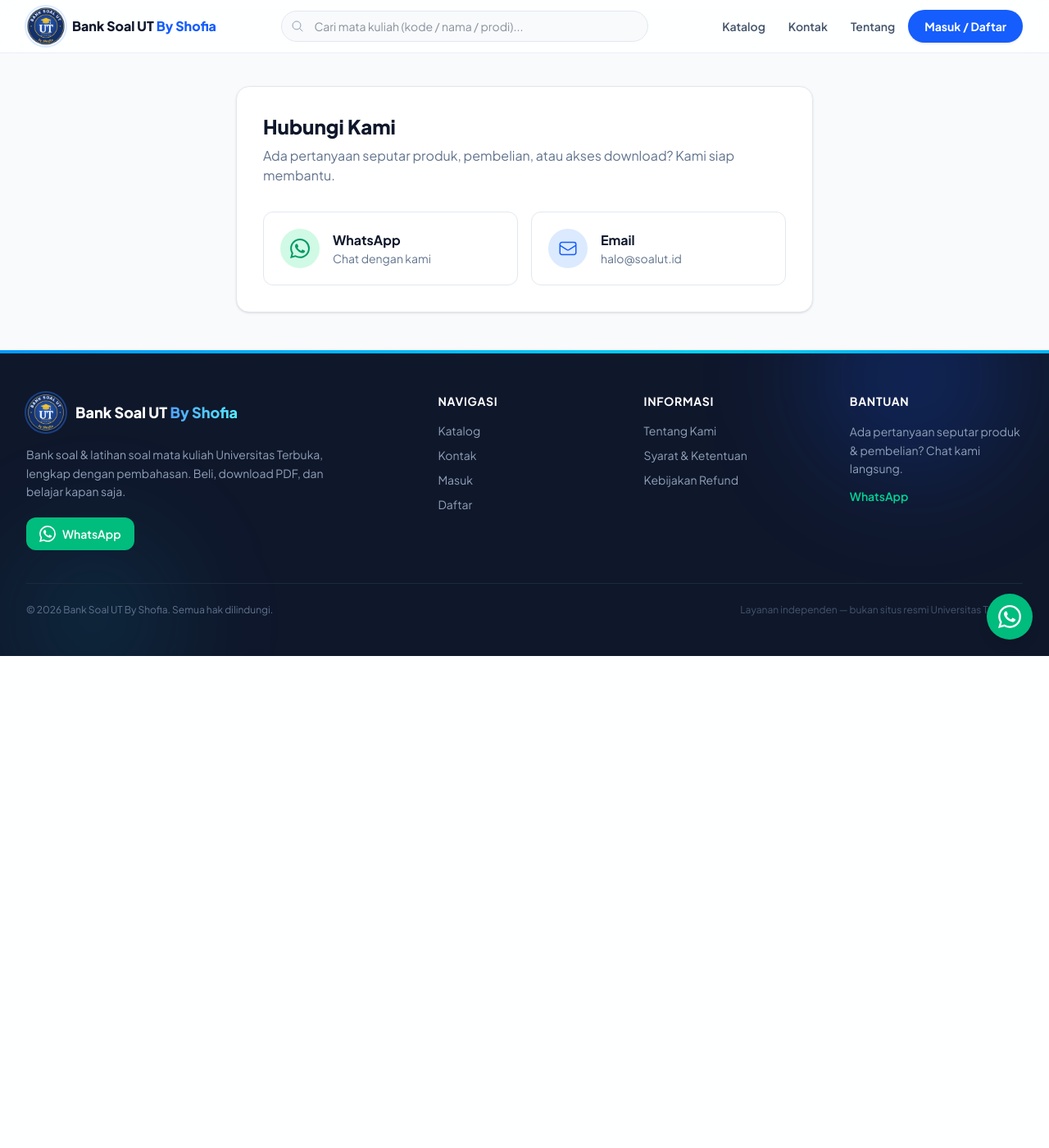
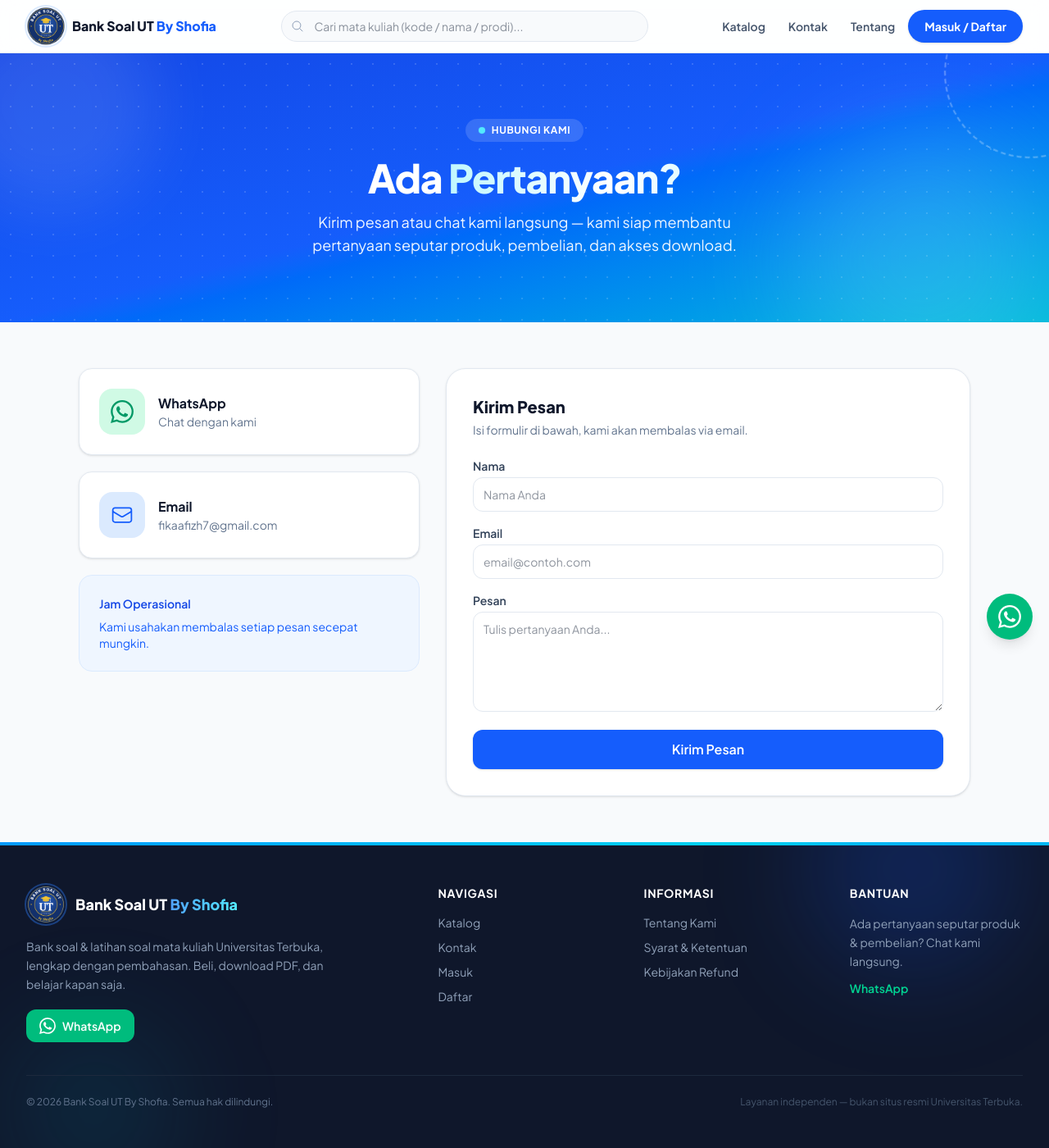
Before and after one commit to HelmiBaktir/soalutbyshofia, a Laravel app: page /kontak in a window 1280 px wide. Shown: the whole page at 82% size. Before the commit the page ends 800 px from the top, so only its background shows below. Run offline with Laravel 12, Linux system fonts and the light colour scheme; style sheets or scripts are compiled from the project's sources; some libraries are stand-ins or nearby versions.

Commit message:
Redesign halaman Kontak (full animasi) + form kirim pesan ke email

```diff
--- a/config/app.php
+++ b/config/app.php
@@ -131,6 +131,8 @@ return [
 
     'order_notification_email' => env('ADMIN_NOTIFY_EMAIL'),
 
+    'contact_email' => env('CONTACT_EMAIL', 'fikaafizh7@gmail.com'),
+
     'google_site_verification' => env('GOOGLE_SITE_VERIFICATION'),
 
 ];
--- a/resources/views/pages/kontak.blade.php
+++ b/resources/views/pages/kontak.blade.php
@@ -1,20 +1,41 @@
 @extends('layouts.app')
 
 @section('title', 'Kontak - '.config('app.name'))
+@section('meta_description', 'Hubungi Bank Soal UT By Shofia untuk pertanyaan seputar produk, pembelian, atau akses download.')
 
 @section('content')
-<div class="mx-auto max-w-3xl px-4 py-10 sm:px-6 lg:px-8">
-    <div class="rounded-2xl border border-slate-200 bg-white p-8 shadow-sm">
-        <h1 class="text-2xl font-extrabold text-slate-900">Hubungi Kami</h1>
-        <p class="mt-2 text-slate-500">Ada pertanyaan seputar produk, pembelian, atau akses download? Kami siap membantu.</p>
 
-        <div class="mt-8 grid gap-4 sm:grid-cols-2">
+{{-- HERO --}}
+<section class="relative overflow-hidden bg-gradient-to-br from-blue-700 via-blue-600 to-cyan-500">
+    <div class="absolute inset-0 opacity-15" style="background-image: radial-gradient(circle, #ffffff 1.5px, transparent 1.5px); background-size: 26px 26px;"></div>
+    <div class="pointer-events-none absolute -left-16 -top-16 h-64 w-64 rounded-full bg-white/10 blur-2xl animate-blob"></div>
+    <div class="pointer-events-none absolute -bottom-20 right-0 h-80 w-80 rounded-full bg-cyan-200/20 blur-3xl animate-blob" style="animation-delay: 2.5s;"></div>
+    <div class="pointer-events-none absolute -right-20 -top-20 h-52 w-52 rounded-full border-2 border-dashed border-white/30 animate-spin-slow"></div>
+
+    <div class="relative mx-auto max-w-4xl px-4 py-16 text-center sm:px-6 lg:px-8 lg:py-20">
+        <span class="inline-flex items-center gap-2 rounded-full bg-white/15 px-4 py-1.5 text-xs font-bold uppercase tracking-wider text-white backdrop-blur-sm animate-fade-in-up">
+            <span class="h-2 w-2 rounded-full bg-cyan-300 animate-pulse-soft"></span>
+            Hubungi Kami
+        </span>
+        <h1 class="mt-5 text-4xl font-black tracking-tight text-white animate-fade-in-up delay-100 sm:text-5xl">
+            Ada <span class="animate-gradient bg-gradient-to-r from-cyan-200 via-white to-cyan-200 bg-clip-text text-transparent">Pertanyaan?</span>
+        </h1>
+        <p class="mx-auto mt-4 max-w-xl text-lg text-blue-50 animate-fade-in-up delay-200">
+            Kirim pesan atau chat kami langsung — kami siap membantu pertanyaan seputar produk, pembelian, dan akses download.
+        </p>
+    </div>
+</section>
+
+{{-- KONTAK --}}
+<section class="mx-auto max-w-6xl px-4 py-14 sm:px-6 lg:px-8">
+    <div class="grid gap-8 lg:grid-cols-5">
+
+        {{-- Info --}}
+        <div class="space-y-5 lg:col-span-2">
             <a href="https://wa.me/6285749734405" target="_blank" rel="noopener"
-                class="flex items-center gap-4 rounded-xl border border-slate-200 p-5 transition-all duration-300 hover:border-emerald-300 hover:shadow-md">
-                <span class="flex h-12 w-12 items-center justify-center rounded-full bg-emerald-100 text-emerald-600">
-                    <svg xmlns="http://www.w3.org/2000/svg" viewBox="0 0 24 24" fill="currentColor" class="h-6 w-6">
-                        <path d="M17.472 14.382c-.297-.149-1.758-.867-2.03-.967-.273-.099-.471-.148-.67.15-.197.297-.767.966-.94 1.164-.173.199-.347.223-.644.075-.297-.15-1.255-.463-2.39-1.475-.883-.788-1.48-1.761-1.653-2.059-.173-.297-.018-.458.13-.606.134-.133.297-.347.446-.52.149-.174.198-.298.297-.497.1-.198.05-.371-.025-.52-.074-.149-.669-1.612-.916-2.207-.242-.579-.487-.5-.669-.51-.173-.008-.371-.01-.57-.01-.198 0-.52.074-.792.372-.272.297-1.04 1.016-1.04 2.479 0 1.462 1.065 2.875 1.213 3.074.149.198 2.096 3.2 5.077 4.487.709.306 1.262.489 1.694.625.712.227 1.36.195 1.871.118.571-.085 1.758-.719 2.006-1.413.248-.694.248-1.289.173-1.413-.074-.124-.272-.198-.57-.347m-5.421 7.403h-.004a9.87 9.87 0 0 1-5.031-1.378l-.361-.214-3.741.982.998-3.648-.235-.374a9.86 9.86 0 0 1-1.51-5.26c.001-5.45 4.436-9.884 9.888-9.884 2.64 0 5.122 1.03 6.988 2.898a9.825 9.825 0 0 1 2.893 6.994c-.003 5.45-4.437 9.884-9.885 9.884m8.413-18.297A11.815 11.815 0 0 0 12.05 0C5.495 0 .16 5.335.157 11.892c0 2.096.547 4.142 1.588 5.945L.057 24l6.305-1.654a11.882 11.882 0 0 0 5.683 1.448h.005c6.554 0 11.89-5.335 11.893-11.893a11.821 11.821 0 0 0-3.48-8.413Z"/>
-                    </svg>
+                class="group flex items-center gap-4 rounded-2xl border border-slate-200 bg-white p-6 shadow-sm transition-all duration-300 hover:-translate-y-1 hover:border-emerald-300 hover:shadow-lg animate-fade-in-left">
+                <span class="flex h-14 w-14 shrink-0 items-center justify-center rounded-2xl bg-emerald-100 text-emerald-600 transition-all duration-300 group-hover:scale-110 group-hover:bg-emerald-600 group-hover:text-white">
+                    <svg xmlns="http://www.w3.org/2000/svg" viewBox="0 0 24 24" fill="currentColor" class="h-7 w-7"><path d="M17.472 14.382c-.297-.149-1.758-.867-2.03-.967-.273-.099-.471-.148-.67.15-.197.297-.767.966-.94 1.164-.173.199-.347.223-.644.075-.297-.15-1.255-.463-2.39-1.475-.883-.788-1.48-1.761-1.653-2.059-.173-.297-.018-.458.13-.606.134-.133.297-.347.446-.52.149-.174.198-.298.297-.497.1-.198.05-.371-.025-.52-.074-.149-.669-1.612-.916-2.207-.242-.579-.487-.5-.669-.51-.173-.008-.371-.01-.57-.01-.198 0-.52.074-.792.372-.272.297-1.04 1.016-1.04 2.479 0 1.462 1.065 2.875 1.213 3.074.149.198 2.096 3.2 5.077 4.487.709.306 1.262.489 1.694.625.712.227 1.36.195 1.871.118.571-.085 1.758-.719 2.006-1.413.248-.694.248-1.289.173-1.413-.074-.124-.272-.198-.57-.347m-5.421 7.403h-.004a9.87 9.87 0 0 1-5.031-1.378l-.361-.214-3.741.982.998-3.648-.235-.374a9.86 9.86 0 0 1-1.51-5.26c.001-5.45 4.436-9.884 9.888-9.884 2.64 0 5.122 1.03 6.988 2.898a9.825 9.825 0 0 1 2.893 6.994c-.003 5.45-4.437 9.884-9.885 9.884m8.413-18.297A11.815 11.815 0 0 0 12.05 0C5.495 0 .16 5.335.157 11.892c0 2.096.547 4.142 1.588 5.945L.057 24l6.305-1.654a11.882 11.882 0 0 0 5.683 1.448h.005c6.554 0 11.89-5.335 11.893-11.893a11.821 11.821 0 0 0-3.48-8.413Z"/></svg>
                 </span>
                 <div>
                     <p class="font-bold text-slate-900">WhatsApp</p>
@@ -22,18 +43,56 @@
                 </div>
             </a>
 
-            <div class="flex items-center gap-4 rounded-xl border border-slate-200 p-5">
-                <span class="flex h-12 w-12 items-center justify-center rounded-full bg-blue-100 text-blue-600">
-                    <svg xmlns="http://www.w3.org/2000/svg" fill="none" viewBox="0 0 24 24" stroke-width="1.5" stroke="currentColor" class="h-6 w-6">
-                        <path stroke-linecap="round" stroke-linejoin="round" d="M21.75 6.75v10.5a2.25 2.25 0 0 1-2.25 2.25h-15a2.25 2.25 0 0 1-2.25-2.25V6.75m19.5 0A2.25 2.25 0 0 0 19.5 4.5h-15a2.25 2.25 0 0 0-2.25 2.25m19.5 0v.243a2.25 2.25 0 0 1-1.07 1.916l-7.5 4.615a2.25 2.25 0 0 1-2.36 0L3.32 8.91a2.25 2.25 0 0 1-1.07-1.916V6.75" />
-                    </svg>
+            <a href="mailto:fikaafizh7@gmail.com"
+                class="group flex items-center gap-4 rounded-2xl border border-slate-200 bg-white p-6 shadow-sm transition-all duration-300 hover:-translate-y-1 hover:border-blue-300 hover:shadow-lg animate-fade-in-left delay-100">
+                <span class="flex h-14 w-14 shrink-0 items-center justify-center rounded-2xl bg-blue-100 text-blue-600 transition-all duration-300 group-hover:scale-110 group-hover:bg-blue-600 group-hover:text-white">
+                    <svg xmlns="http://www.w3.org/2000/svg" fill="none" viewBox="0 0 24 24" stroke-width="1.5" stroke="currentColor" class="h-7 w-7"><path stroke-linecap="round" stroke-linejoin="round" d="M21.75 6.75v10.5a2.25 2.25 0 0 1-2.25 2.25h-15a2.25 2.25 0 0 1-2.25-2.25V6.75m19.5 0A2.25 2.25 0 0 0 19.5 4.5h-15a2.25 2.25 0 0 0-2.25 2.25m19.5 0v.243a2.25 2.25 0 0 1-1.07 1.916l-7.5 4.615a2.25 2.25 0 0 1-2.36 0L3.32 8.91a2.25 2.25 0 0 1-1.07-1.916V6.75" /></svg>
                 </span>
                 <div>
                     <p class="font-bold text-slate-900">Email</p>
-                    <p class="text-sm text-slate-500">halo@soalut.id</p>
+                    <p class="text-sm text-slate-500">fikaafizh7@gmail.com</p>
                 </div>
+            </a>
+
+            <div class="rounded-2xl border border-blue-100 bg-blue-50 p-6 animate-fade-in-left delay-200">
+                <p class="text-sm font-semibold text-blue-700">Jam Operasional</p>
+                <p class="mt-2 text-sm text-blue-600">Kami usahakan membalas setiap pesan secepat mungkin.</p>
+            </div>
+        </div>
+
+        {{-- Form --}}
+        <div class="lg:col-span-3">
+            <div class="rounded-3xl border border-slate-200 bg-white p-6 shadow-sm sm:p-8 animate-fade-in-right">
+                <h2 class="text-xl font-extrabold text-slate-900">Kirim Pesan</h2>
+                <p class="mt-1 text-sm text-slate-500">Isi formulir di bawah, kami akan membalas via email.</p>
+
+                @if ($errors->any())
+                    <div class="mt-4 rounded-xl bg-red-50 p-4 text-sm text-red-600">
+                        @foreach ($errors->all() as $error) <p>{{ $error }}</p> @endforeach
+                    </div>
+                @endif
+
+                <form action="{{ route('page.contact.submit') }}" method="POST" class="mt-6 space-y-4">
+                    @csrf
+                    <div>
+                        <label class="mb-1 block text-sm font-semibold text-slate-700">Nama</label>
+                        <input type="text" name="name" value="{{ old('name') }}" placeholder="Nama Anda" class="w-full rounded-xl border border-slate-200 px-3 py-2.5 text-sm outline-none transition-all focus:border-blue-400 focus:ring-2 focus:ring-blue-100" required>
+                    </div>
+                    <div>
+                        <label class="mb-1 block text-sm font-semibold text-slate-700">Email</label>
+                        <input type="email" name="email" value="{{ old('email') }}" placeholder="email@contoh.com" class="w-full rounded-xl border border-slate-200 px-3 py-2.5 text-sm outline-none transition-all focus:border-blue-400 focus:ring-2 focus:ring-blue-100" required>
+                    </div>
+                    <div>
+                        <label class="mb-1 block text-sm font-semibold text-slate-700">Pesan</label>
+                        <textarea name="message" rows="5" placeholder="Tulis pertanyaan Anda..." class="w-full rounded-xl border border-slate-200 px-3 py-2.5 text-sm outline-none transition-all focus:border-blue-400 focus:ring-2 focus:ring-blue-100" required>{{ old('message') }}</textarea>
+                    </div>
+                    <button type="submit" class="w-full rounded-xl bg-blue-600 px-4 py-3 font-semibold text-white shadow-sm transition-all duration-300 hover:-translate-y-0.5 hover:bg-blue-700 hover:shadow-lg">
+                        Kirim Pesan
+                    </button>
+                </form>
             </div>
         </div>
     </div>
-</div>
+</section>
+
 @endsection
--- a/routes/web.php
+++ b/routes/web.php
@@ -9,6 +9,7 @@ use App\Http\Controllers\Auth\RegisterController;
 use App\Http\Controllers\CartController;
 use App\Http\Controllers\CatalogController;
 use App\Http\Controllers\CheckoutController;
+use App\Http\Controllers\ContactController;
 use App\Http\Controllers\DashboardController;
 use App\Http\Controllers\DownloadController;
 use App\Http\Controllers\PaymentController;
@@ -58,6 +59,7 @@ Route::get('/dashboard', [DashboardController::class, 'index'])->middleware('aut
 Route::view('/syarat-ketentuan', 'pages.syarat-ketentuan')->name('page.terms');
 Route::view('/kebijakan-refund', 'pages.refund')->name('page.refund');
 Route::view('/kontak', 'pages.kontak')->name('page.contact');
+Route::post('/kontak', [ContactController::class, 'submit'])->name('page.contact.submit');
 Route::view('/tentang-kami', 'pages.tentang')->name('page.about');
 
 // Admin
```
Also changed, not shown: app/Http/Controllers/ContactController.php (added, +29 -0 lines), app/Mail/ContactMail.php (added, +34 -0 lines), resources/views/emails/contact.blade.php (added, +15 -0 lines).
